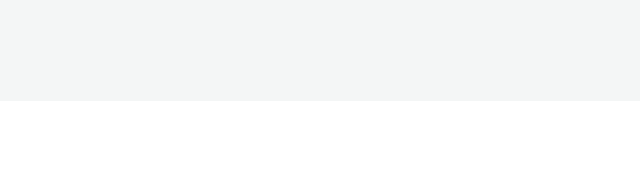
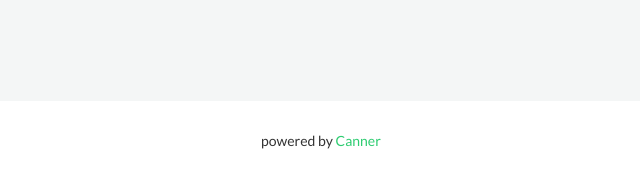
Before and after one commit to Canner-can/resume-theme-flat, a website: page resume.hbs in a window 1280 px wide. Shown: the whole page, without its empty margins (34-674 px from the left). Drawn offline with nearby package versions, Linux system fonts and the light colour scheme; files that its build step writes are made by us from their sources; some icons are missing.

Commit message:
keyword & powered

```diff
--- a/package.json
+++ b/package.json
@@ -1,6 +1,6 @@
 {
   "name": "resume-theme-flat",
-  "version": "0.0.1",
+  "version": "0.0.2",
   "description": "canner can",
   "scripts": {
     "test": "echo \"Error: no test specified\" && exit 1"
@@ -10,7 +10,8 @@
     "url": "https://github.com/Canner-can/resume-theme-flat.git"
   },
   "keywords": [
-    "canner-can"
+    "canner-can",
+    "resume"
   ],
   "author": "ctxhou",
   "license": "MIT",
--- a/resume.hbs
+++ b/resume.hbs
@@ -427,7 +427,7 @@
 		</div>
 	</section>
 	{{/if}}
-
+	powered by <a href="//canner.io">Canner</a>
 	</div>
 
 	</body>
```
Also changed, not shown: index.html (+1 -1 lines).
